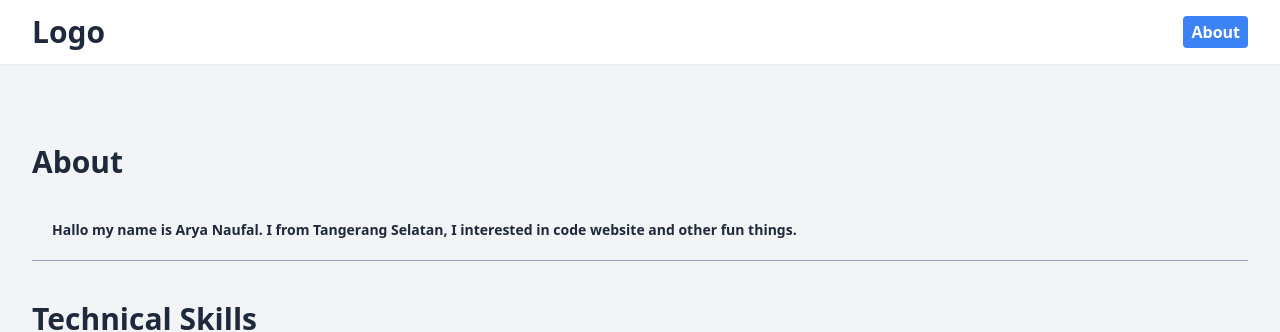
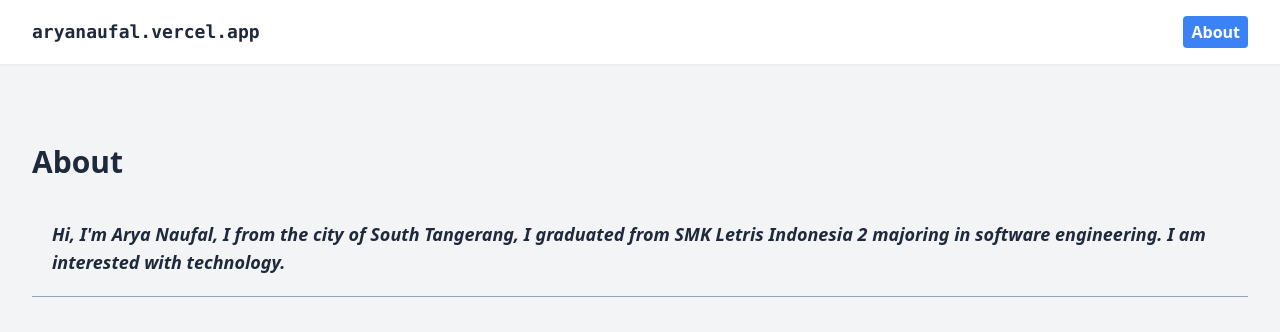
Before and after one commit to AryaNaufal/AryaNaufal.github.io, a Next.js app: page /about in a window 1280 px wide. Shown: the top 332 px of the page. Built offline with nearby package versions, Linux system fonts and the light colour scheme.

Commit message:
fix(abouut): change description about

```diff
--- a/pages/Components/navbar.tsx
+++ b/pages/Components/navbar.tsx
@@ -5,7 +5,7 @@ export default function Navbar() {
   return (
     <nav className="sticky top-0 z-50 flex items-center w-full h-16 overflow-hidden bg-white shadow-sm">
       <div className="container flex items-center justify-between mx-auto">
-        <Link href="/"><h1 className="text-xl font-bold md:text-3xl">Logo</h1></Link>
+        <Link href="/"><h1 className="font-mono text-sm font-bold md:text-lg">aryanaufal.vercel.app</h1></Link>
         <div className="flex gap-3 list-none">
           <li>
             <Link href="/about"><Button className='bg-blue-500 hover:bg-blue-700' text="About" /></Link>
--- a/pages/about/index.tsx
+++ b/pages/about/index.tsx
@@ -87,8 +87,8 @@ export default function About() {
 
       <h1 className="mb-5 text-xl font-bold md:text-3xl">About</h1>
       <div className="my-5">
-        <p className="mx-5 text-sm font-semibold ">
-          Hallo my name is Arya Naufal. I from Tangerang Selatan, I interested in code website and other fun things.
+        <p className="items-baseline mx-5 text-sm italic font-semibold md:text-lg">
+        Hi, I'm Arya Naufal, I from the city of South Tangerang, I graduated from SMK Letris Indonesia 2 majoring in software engineering. I am interested with technology.
         </p>
       </div>
 
```
